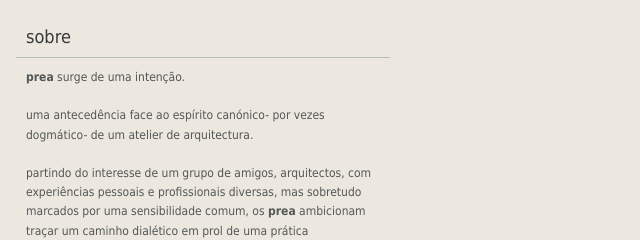
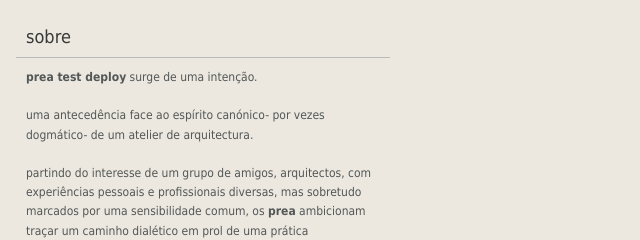
Before and after one commit to alfa04/prea, a plain HTML site: page index.html in a window 1280 px wide. Both pictures are taken after a click on the button "sobre". Shown: the part 267-507 px from the top of the page, 0-640 px from the left. Drawn offline with Linux system fonts and the light colour scheme.

Commit message:
add git deploy to netlify

```diff
--- a/index.html
+++ b/index.html
@@ -166,7 +166,7 @@
             <button id="sobre" class="accordion" data-en="about" data-pt="sobre">sobre</button>
             <div class="panel" >
 
-                <strong>prea</strong> surge de uma intenção.
+                <strong>prea test deploy</strong> surge de uma intenção.
                 <br><br>
                 uma antecedência face ao espírito canónico- por vezes dogmático- de um atelier de arquitectura.
                 <br><br>
```
Also changed, not shown: 2 other files.
